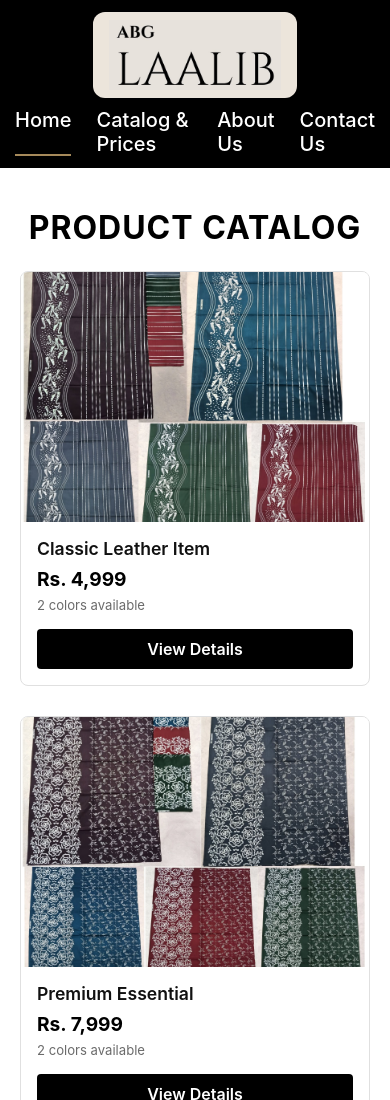
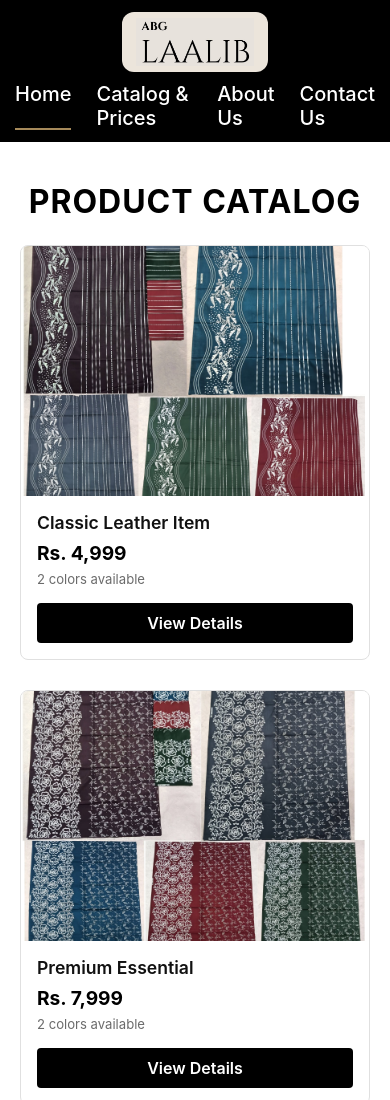
Before and after one commit to Aqueel-Ahamed-Ali/Our_Shop_Website, a plain HTML site: page frontend/index.html in a window 390 px wide. Shown: the top 1100 px of the page. Drawn offline with Linux system fonts and the light colour scheme.

Commit message:
header height problem solution by claude

```diff
--- a/frontend/index.html
+++ b/frontend/index.html
@@ -21,11 +21,10 @@
     /* ===== HEADER ===== */
     .site-header {
       background-color: #000000;
-      padding: 5px 35px 5px 10px;
+      padding: 12px 35px 12px 10px;
       display: flex;
       justify-content: space-between;
       align-items: center;
-      height: 200px;
     }
 
     .logo-container {
@@ -37,21 +36,21 @@
     .logo-patch {
       background-color: #ece5db;
       border-radius: 12px;
-      padding: 10px 22px;
+      padding: 8px 20px;
       display: flex;
       align-items: center;
     }
 
     .logo-patch img {
-      height: 110px;
+      height: 64px;
       width: auto;
       display: block;
       object-fit: contain;
     }
 
     @media (max-width: 600px) {
-      .logo-patch { padding: 8px 16px; }
-      .logo-patch img { height: 70px; }
+      .logo-patch { padding: 6px 14px; }
+      .logo-patch img { height: 48px; }
     }
 
     .navbar {
```
